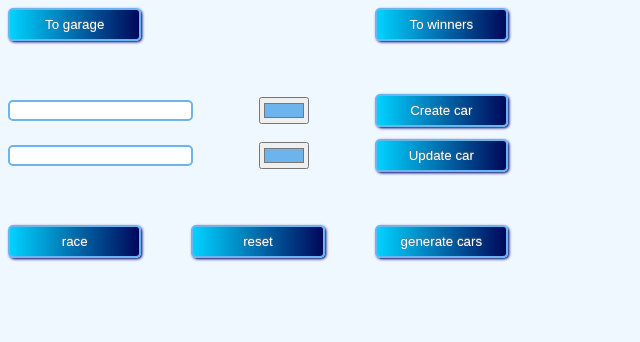
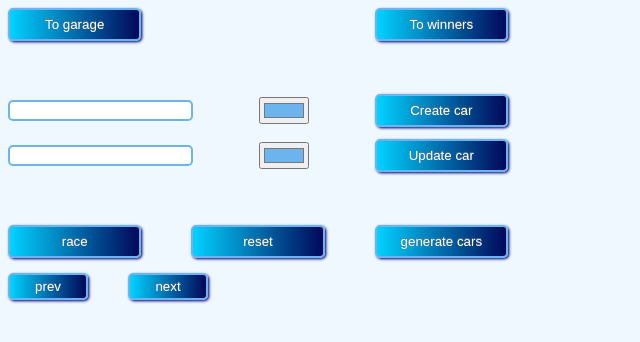
Before and after one commit to YaSidneva/race, a website built with webpack: page project/index.html in a window 1280 px wide. Shown: the whole page, without its empty margins (0-640 px from the left). Built offline with nearby package versions, Linux system fonts and the light colour scheme; no server answers.

Commit message:
feat: add buttons for page's managment

```diff
--- a/project/src/components/app/app.ts
+++ b/project/src/components/app/app.ts
@@ -2,8 +2,10 @@ import { manageCar } from "../createAddPart/createAddCar";
 import { createButton } from "../createButtons/createBtn";
 import { createBtnContainer } from "../createAddPart/createBtnPart";
 import { createRace } from "../createRacePart/createRace";
+import { createPageManagmentContainer } from "../createPageManagment/createPageManagment"
 import GarageApi from "../../api/garageApi";
 import "../../components/global.css";
+
 
 class App {
     private garageApi: GarageApi;
@@ -54,6 +56,8 @@ class App {
             console.log(c);
             const race = raceContainer.appendChild(createRace(c));
         });
+
+        mainContainer.appendChild(createPageManagmentContainer());
     }
 }
 
--- /dev/null
+++ b/project/src/components/createPageManagment/createPageManagment.ts
@@ -0,0 +1,10 @@
+import { createButton } from "../createButtons/createBtn";
+import "./style.css";
+
+export function createPageManagmentContainer(): HTMLElement {
+    const pageManagmentContainer = document.createElement('div');
+    pageManagmentContainer.classList.add('page-manager-container');
+    pageManagmentContainer.appendChild(createButton('prev')).classList.add('page-btn');
+    pageManagmentContainer.appendChild(createButton('next')).classList.add('page-btn');
+    return pageManagmentContainer;
+}
--- /dev/null
+++ b/project/src/components/createPageManagment/style.css
@@ -0,0 +1,13 @@
+.page-manager-container {
+    display: flex;
+    margin-top: 15px;
+    justify-content: space-between;
+    max-width: 200px;
+    min-width: 160px;
+    width: 100%;
+}
+
+.page-btn {
+    width: 6em;
+    height: 2em;
+}
--- a/project/src/components/createRacePart/createRaceItem.ts
+++ b/project/src/components/createRacePart/createRaceItem.ts
@@ -18,6 +18,7 @@ export function createRaceItem(car: Car): HTMLElement {
     carHeaderBtn.appendChild(createButton('remove')).classList.add('car-header-btn');
     const titleCar = document.createElement('div');
     titleCar.textContent = car.name;
+    titleCar.classList.add('title-car');
     carHeaderBtn.appendChild(titleCar);
     const road = newItem.appendChild(createRoad(car.color));
     return newItem;
--- a/project/src/components/createRacePart/style.css
+++ b/project/src/components/createRacePart/style.css
@@ -18,7 +18,8 @@
 }
 
 .car-header {
-    width: 200px;
+    max-width: 250px;
+    min-width: 210px;
     display: flex;
     justify-content: space-between;
     align-items: center;
@@ -27,6 +28,11 @@
 .car-header-btn {
     width: 5em;
     height: 2em;
+}
+
+.title-car {
+    color: #0a147e;
+    font-weight: bold;
 }
 
 .car {
```
